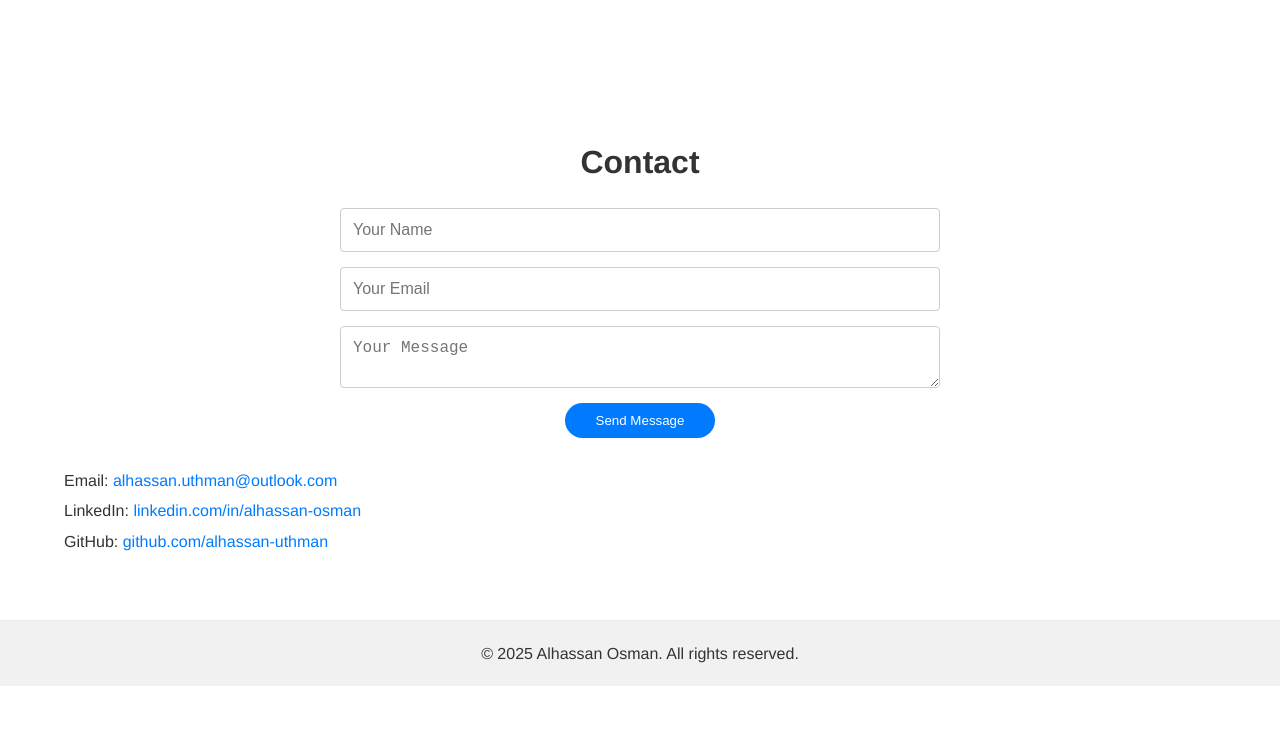
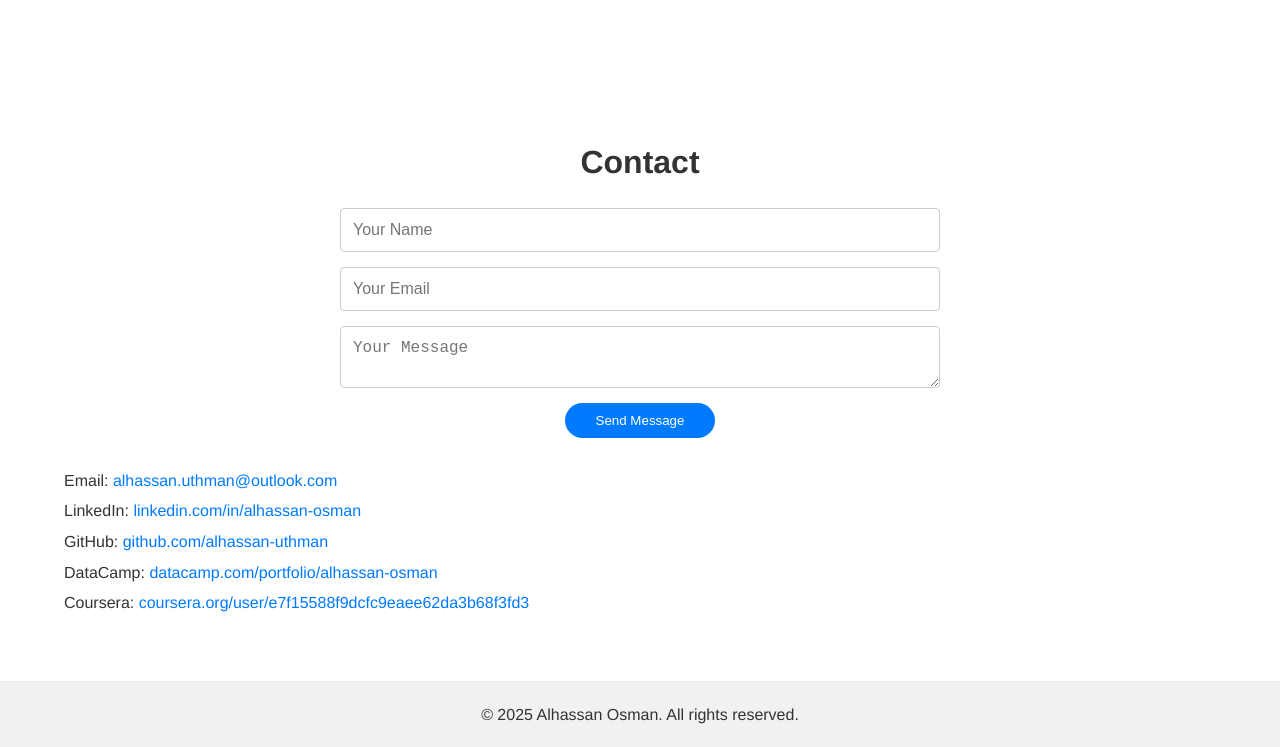
Before and after one commit to alhassan-uthman/my-website, a plain HTML site: page index.html in a window 1280 px wide. Shown: the part 4235-4982 px from the top of the page. Before the commit the page ends 4921 px from the top, so only its background shows below. Drawn offline with nearby package versions, Linux system fonts and the light colour scheme.

Commit message:
Version 3

```diff
--- a/index.html
+++ b/index.html
@@ -211,6 +211,8 @@
         <p>Email: <a href="mailto:alhassan.uthman@outlook.com">alhassan.uthman@outlook.com</a></p>
         <p>LinkedIn: <a href="https://linkedin.com/in/alhassan-osman" target="_blank">linkedin.com/in/alhassan-osman</a></p>
         <p>GitHub: <a href="https://github.com/alhassan-uthman" target="_blank">github.com/alhassan-uthman</a></p>
+	<p>DataCamp: <a href="https://www.datacamp.com/portfolio/alhassan-osman">datacamp.com/portfolio/alhassan-osman</a></p>
+	<p>Coursera: <a href="https://www.coursera.org/user/e7f15588f9dcfc9eaee62da3b68f3fd3">coursera.org/user/e7f15588f9dcfc9eaee62da3b68f3fd3</a></p>
       </div>
     </div>
   </section>
```
